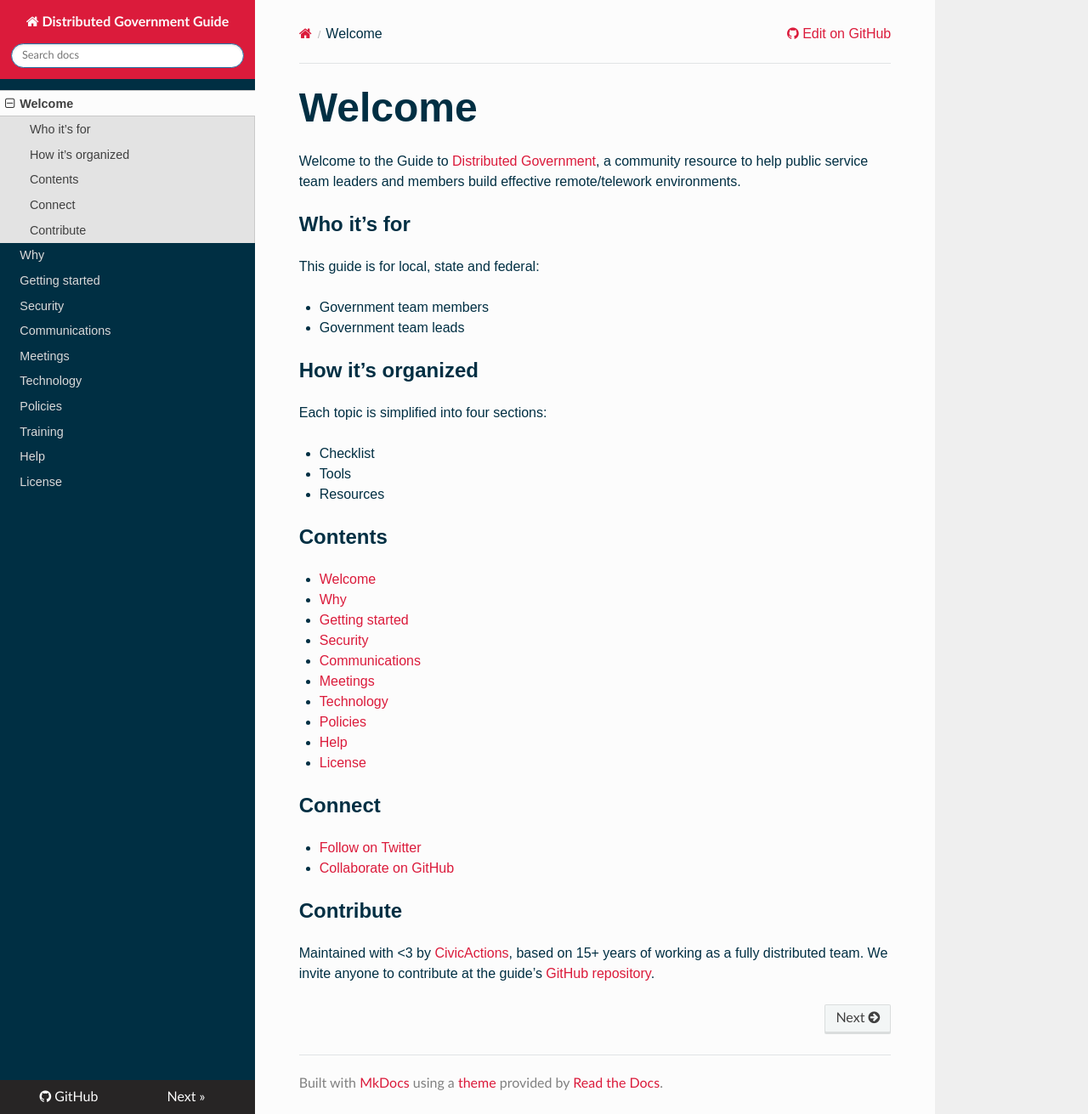
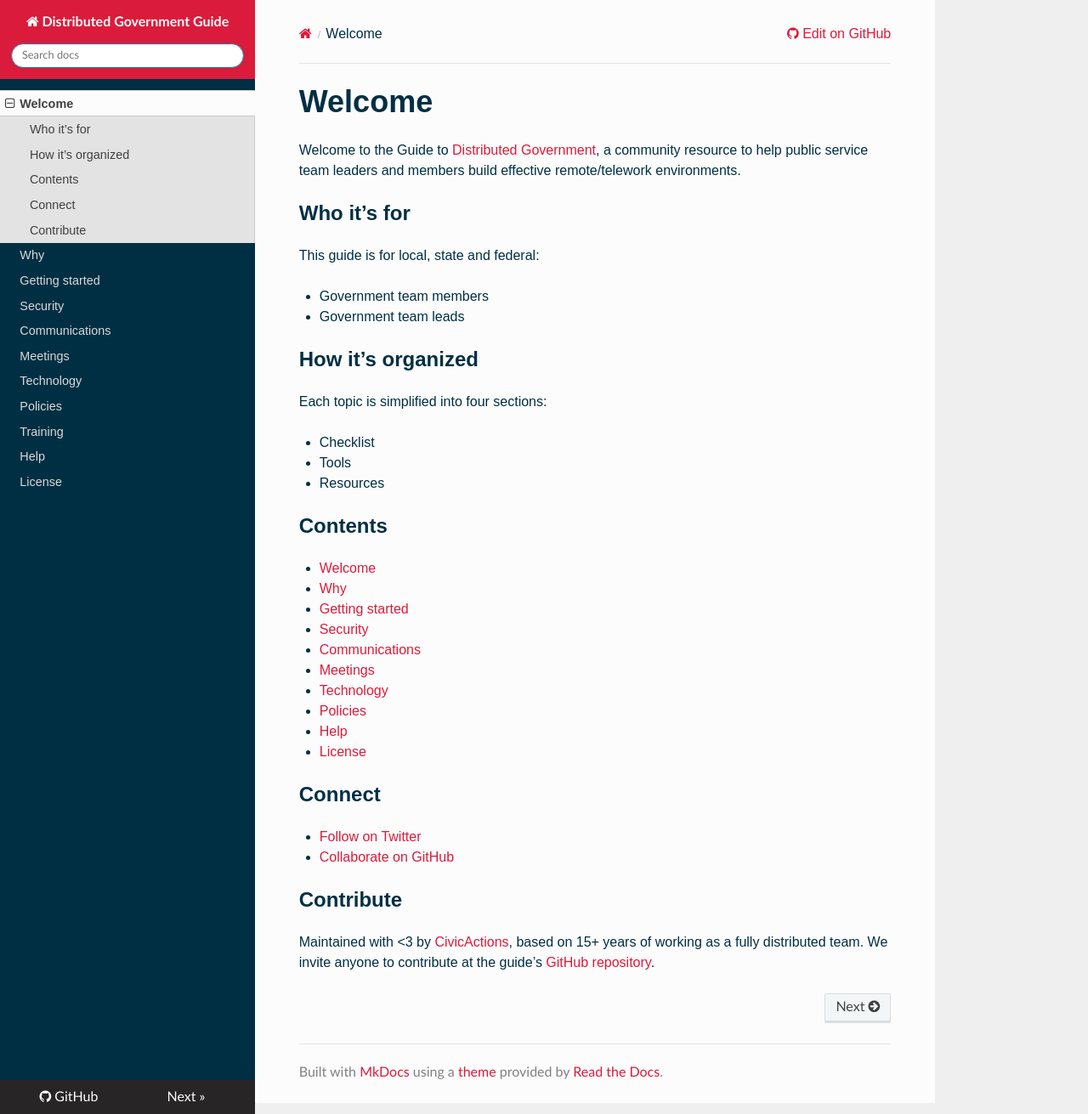
Before and after one commit to distributedgov/guide, an MkDocs documentation site: the page built from docs/README.md, in a window 1280 px wide and 1311 px high. Shown: the whole window at 85% size. Built offline with MkDocs 1.6.1, drawn with Linux system fonts in a browser that asks for light colours; nearby versions of some CDN libraries; old or Windows-style settings are respelled for this version of MkDocs.

Commit message:
Update extra.css

```diff
--- a/docs/css/extra.css
+++ b/docs/css/extra.css
@@ -5,7 +5,7 @@ h1, h2, h3, h4, h5, h6 {
   font-weight: 900;
 }
 h1 {
-  font-size: 3rem;
+  font-size: 225%;
 }
 .wy-nav-side {
   background: #002f43;
```
